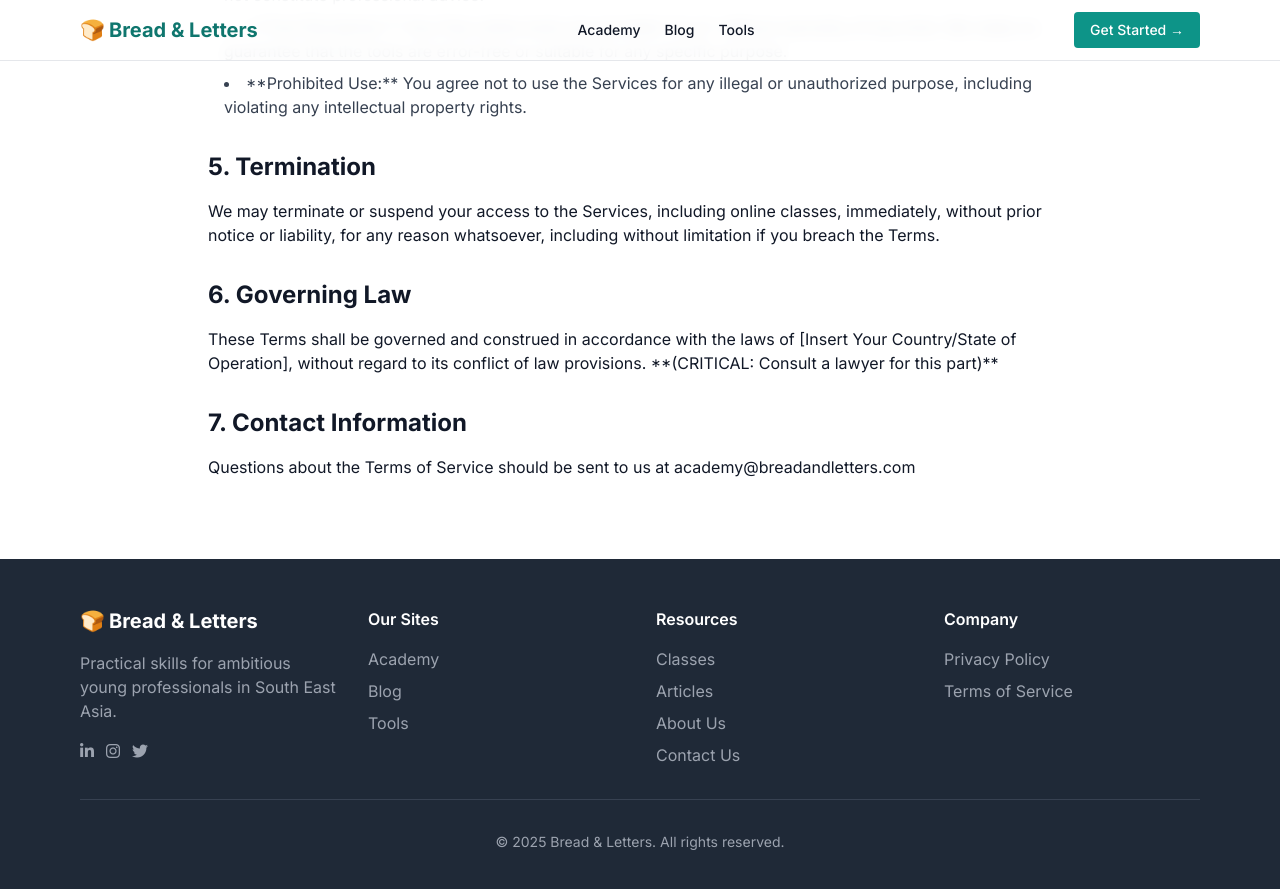
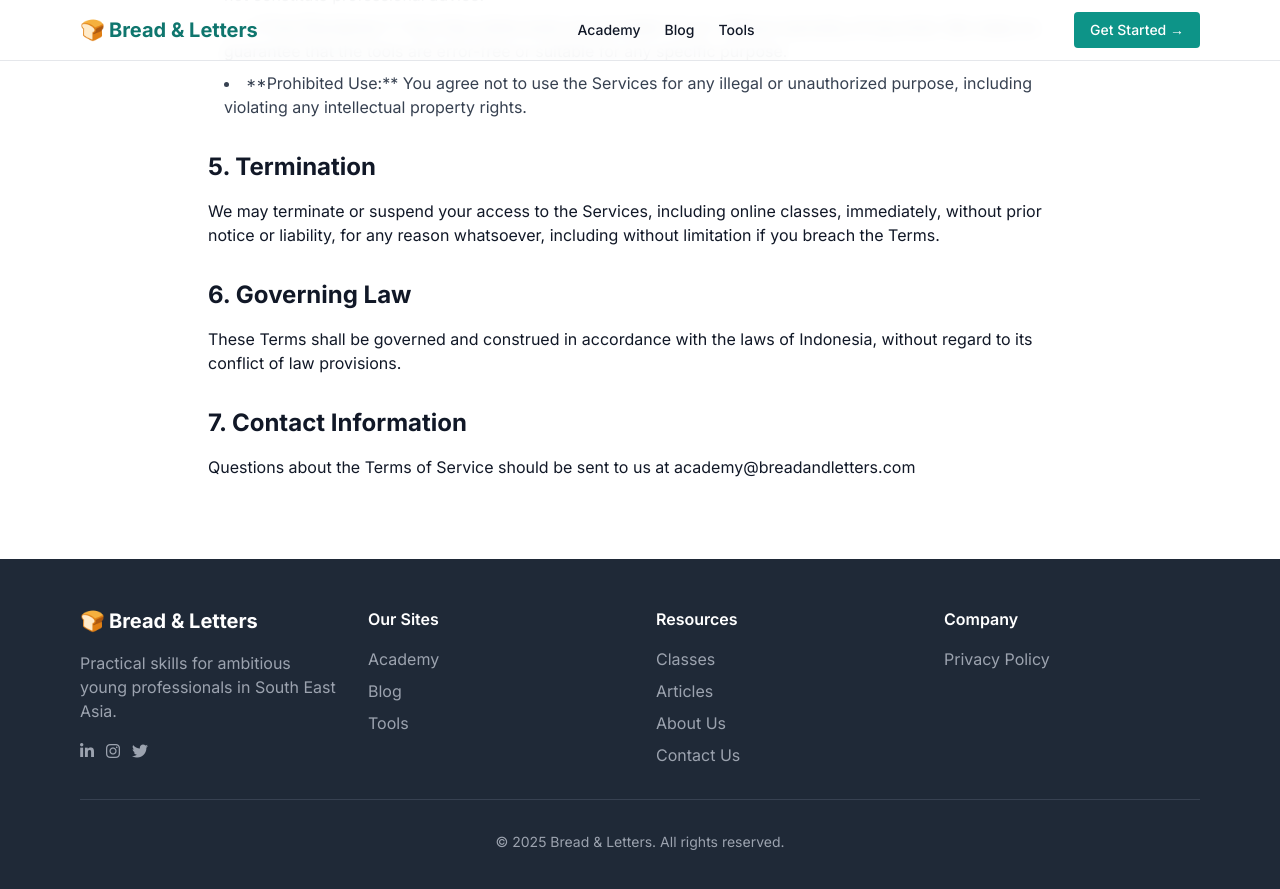
Before and after one commit to TheKaroKaro/BreadandLetters, a Jekyll site: the page built from terms.html, in a window 1280 px wide and 900 px high, scrolled down 986 px. Shown: the top 889 px of the window. Built offline with Jekyll 4.4.1, drawn with Linux system fonts in a browser that asks for light colours; nearby versions of some CDN libraries; some of the changed text lies outside the part shown.

Commit message:
Privacy & Terms

```diff
--- a/_includes/footer.html
+++ b/_includes/footer.html
@@ -41,8 +41,8 @@
       <div>
         <h4 class="font-semibold mb-4">Company</h4>
         <ul class="space-y-2 text-gray-400">
-          <li><a href="{{ site.academy_url }}/privacy" class="hover:text-white">Privacy Policy</a></li>
-          <li><a href="/terms" class="hover:text-white">Terms of Service</a></li>
+          <li><a href="/privacy" class="hover:text-white">Privacy Policy</a></li>
+          <!-- <li><a href="/terms" class="hover:text-white">Terms of Service</a></li> -->
           <!-- <li><a href="mailto:{{ site.email }}" class="hover:text-white">{{ site.email }}</a></li> -->
         </ul>
       </div>
--- a/terms.html
+++ b/terms.html
@@ -8,7 +8,7 @@
 <section class="py-16">
   <div class="max-w-4xl mx-auto px-4">
     <h1 class="text-4xl font-bold mb-6">Terms of Service</h1>
-    <p class="text-sm text-gray-500 mb-8">Last Updated: [Insert Date]</p>
+    <p class="text-sm text-gray-500 mb-8">Last Updated: 27 Sep 2025</p>
 
     <p class="mb-4">Please read these Terms of Service ("Terms") carefully before using the Bread & Letters website, online classes, consulting services, and free tools (collectively, the "Services").</p>
 
@@ -39,7 +39,7 @@
     <p class="mb-4">We may terminate or suspend your access to the Services, including online classes, immediately, without prior notice or liability, for any reason whatsoever, including without limitation if you breach the Terms.</p>
 
     <h2 class="text-2xl font-bold mt-8 mb-4">6. Governing Law</h2>
-    <p class="mb-4">These Terms shall be governed and construed in accordance with the laws of [Insert Your Country/State of Operation], without regard to its conflict of law provisions. **(CRITICAL: Consult a lawyer for this part)**</p>
+    <p class="mb-4">These Terms shall be governed and construed in accordance with the laws of Indonesia, without regard to its conflict of law provisions.</p>
 
     <h2 class="text-2xl font-bold mt-8 mb-4">7. Contact Information</h2>
     <p class="mb-4">Questions about the Terms of Service should be sent to us at <a href="mailto:{{ site.email }}">{{ site.email }}</a></p>
```
